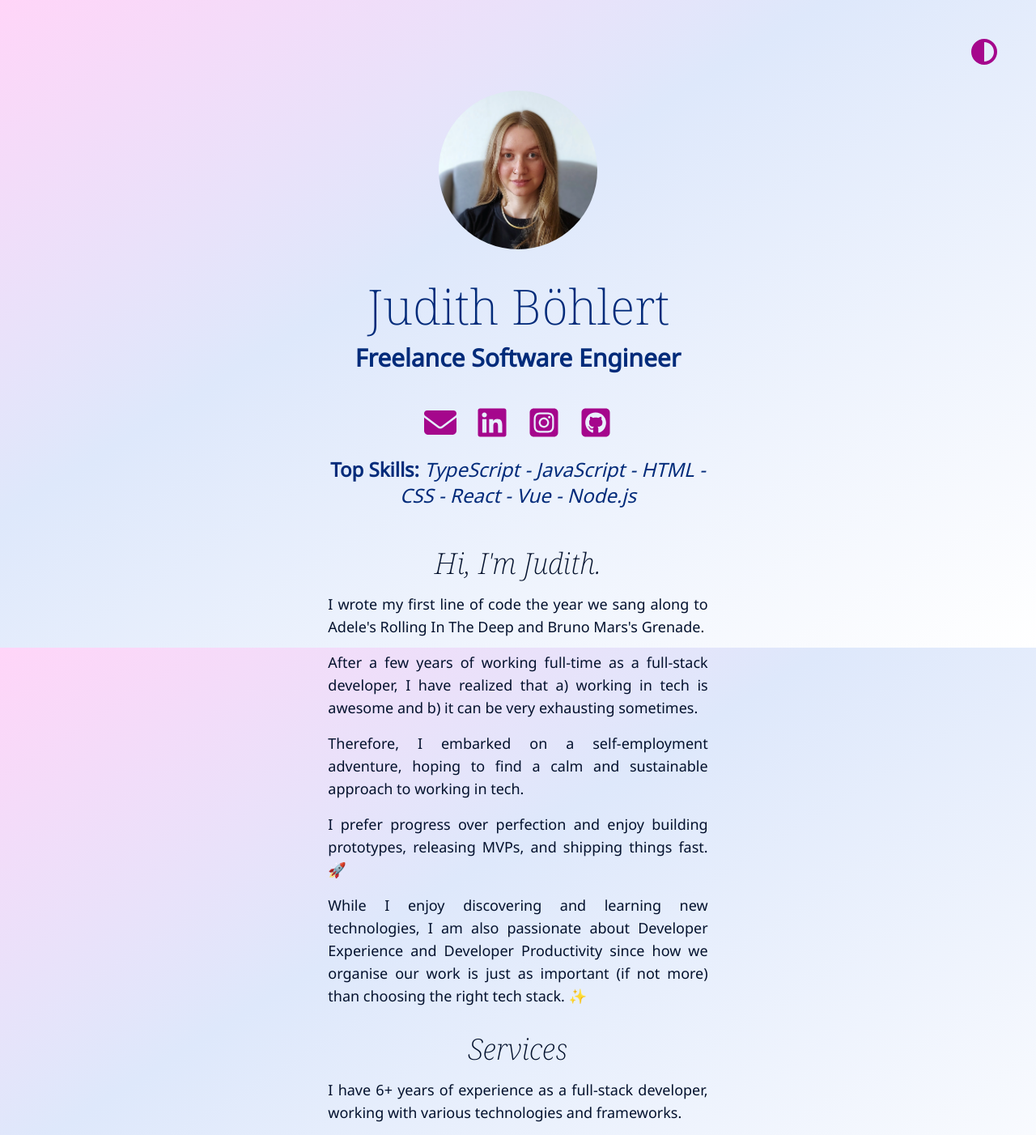
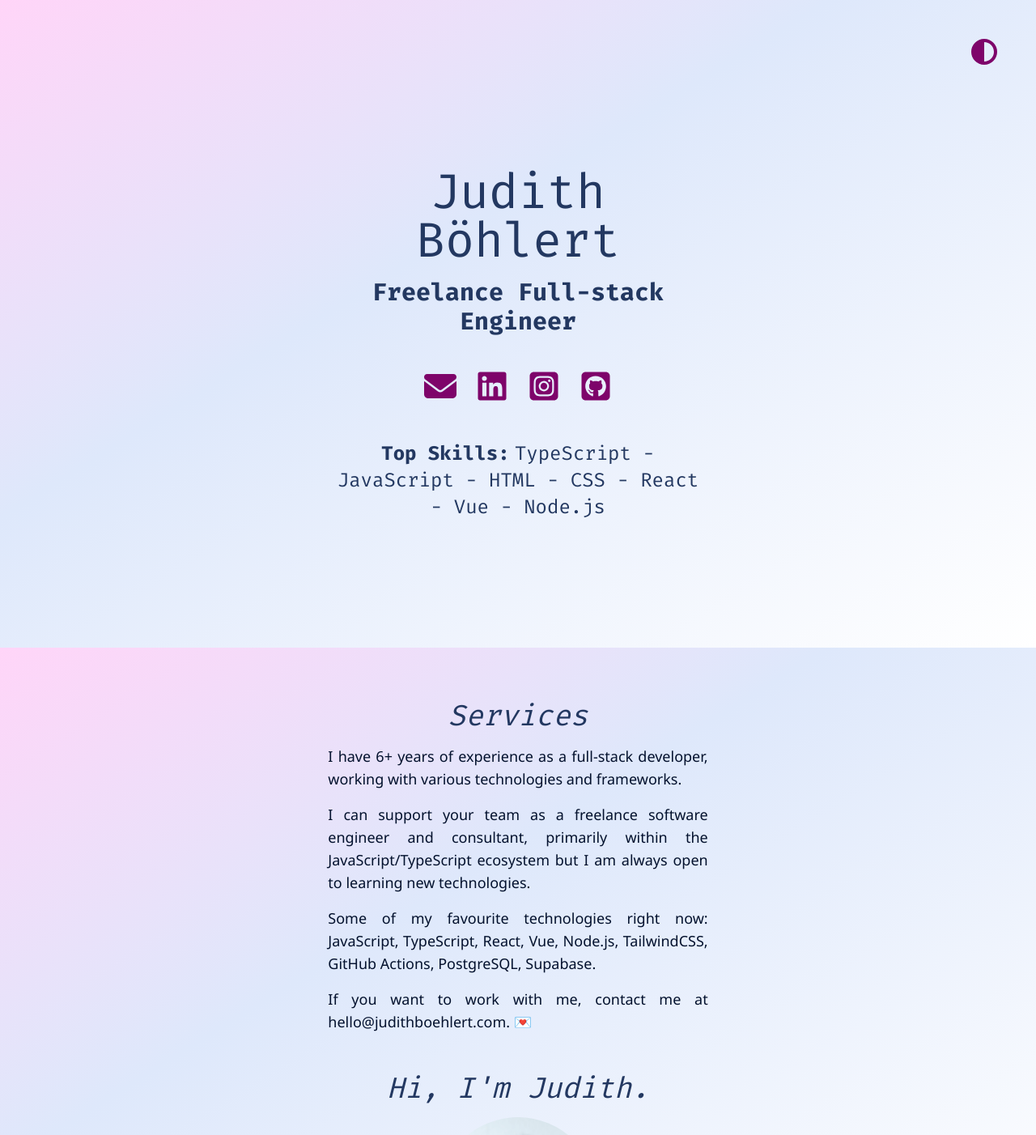
Before and after one commit to judicodes/judithboehlert-homepage, a React (Vite) app: page / in a window 1280 px wide. Shown: the top 1402 px of the page at 81% size. Built offline with nearby package versions, Linux system fonts and the light colour scheme.

Commit message:
Style updates: Colours, fonts, layout. (#15)
* Style updates: Colours, fonts, layout.

* Fix URL in GH Action.

```diff
--- a/index.html
+++ b/index.html
@@ -5,10 +5,12 @@
     <link rel="icon" type="image/x-icon" href="/favicon.ico" />
     <link rel="preconnect" href="https://fonts.googleapis.com" />
     <link rel="preconnect" href="https://fonts.gstatic.com" crossorigin />
-    <link rel="preconnect" href="https://fonts.googleapis.com" />
-    <link rel="preconnect" href="https://fonts.gstatic.com" crossorigin />
     <link
       href="https://fonts.googleapis.com/css2?family=Noto+Sans&family=Noto+Serif:ital,wght@0,200;0,400;1,200&display=swap"
+      rel="stylesheet"
+    />
+    <link
+      href="https://fonts.googleapis.com/css2?family=Fira+Mono:wght@400;500;700&display=swap"
       rel="stylesheet"
     />
     <meta name="viewport" content="width=device-width, initial-scale=1.0" />
--- a/src/App.tsx
+++ b/src/App.tsx
@@ -23,19 +23,25 @@ function App() {
 
   return (
     <>
-      <div className="min-w-screen min-h-screen bg-gradient-to-br from-pink-100 via-neutral-100 via-40% to-white bg-fixed dark:from-blue-900 dark:via-neutral-900 dark:via-40% dark:to-black">
+      <div className="min-w-screen min-h-screen bg-gradient-to-br from-pink-100 via-neutral-100 via-40% to-white bg-fixed dark:from-green-900 dark:via-neutral-900 dark:via-40% dark:to-black">
         <div className="flex h-10 flex-row justify-end px-12 pt-12">
-          <button onClick={toggleDarkLightMode} title="Toggle dark/light mode">
+          <button
+            onClick={toggleDarkLightMode}
+            type="button"
+            title="Toggle dark/light mode"
+          >
             <FontAwesomeIcon
               icon={faCircleHalfStroke}
-              className="size-8 text-pink-700 transition-all duration-500 hover:size-9 hover:text-pink-900 dark:text-pink-300 hover:dark:text-pink-500"
+              className="size-8 text-pink-900 transition-all duration-500 hover:size-9 hover:text-pink-500 dark:text-pink-500 hover:dark:text-pink-300"
             />
           </button>
         </div>
-        <div className="container mx-auto w-10/12 md:w-8/12 lg:w-5/12 2xl:w-4/12">
-          <HeaderSection />
+        <div className="container mx-auto w-10/12 md:w-8/12 lg:w-6/12 xl:w-5/12 2xl:w-4/12">
+          <div className=" flex h-[100vh] flex-col items-center justify-center text-center">
+            <HeaderSection />
+          </div>
+          <ServicesSection />
           <AboutSection />
-          <ServicesSection />
         </div>
         <div className="pb-4 pt-8 text-center">
           <Dialog>
--- a/src/components/AboutSection.tsx
+++ b/src/components/AboutSection.tsx
@@ -1,3 +1,5 @@
+import judiImage from "../assets/judi_couch_square_blurred.webp";
+
 const paragraphs = [
   "I wrote my first line of code the year we sang along to Adele's Rolling In The Deep and Bruno Mars's Grenade.",
 
@@ -12,11 +14,15 @@ const paragraphs = [
 
 function AboutSection() {
   return (
-    <div className="flex flex-col items-center">
-      <h3 className="mb-4 font-serif text-4xl font-light italic text-neutral-900 transition-all duration-500 dark:text-neutral-100">
+    <div className="my-8 flex flex-col items-center">
+      <h3 className="font-mono text-4xl italic text-neutral-700 transition-all duration-500 dark:text-neutral-100">
         Hi, I&apos;m Judith.
       </h3>
-
+      <img
+        src={judiImage}
+        alt="Portrait Judi."
+        className="my-4 aspect-square w-6/12 rounded-full md:w-5/12"
+      />
       <div className="flex flex-col ">
         {paragraphs.map((paragraph, index) => (
           <p
--- a/src/components/HeaderSection.tsx
+++ b/src/components/HeaderSection.tsx
@@ -5,7 +5,6 @@ import {
 } from "@fortawesome/free-brands-svg-icons";
 import { faEnvelope } from "@fortawesome/free-solid-svg-icons";
 import { FontAwesomeIcon } from "@fortawesome/react-fontawesome";
-import judiImage from "../assets/judi_couch_square_blurred.webp";
 
 const icons = [
   {
@@ -29,21 +28,16 @@ const icons = [
 function HeaderSection() {
   return (
     <div className="mb-12 flex flex-col items-center">
-      <img
-        src={judiImage}
-        alt="Picture of Judi."
-        className="mb-10 mt-16 aspect-square w-6/12 rounded-full md:w-5/12"
-      />
-      <h1 className="mb-4 font-serif  text-4xl font-light text-blue-900 transition-all duration-500 md:text-6xl dark:text-blue-100">
+      <h1 className="mb-4 font-mono text-4xl text-neutral-700 transition-all duration-500 md:text-6xl dark:text-neutral-100">
         Judith Böhlert
       </h1>
-      <h2 className="mb-10 text-xl font-semibold text-blue-900 transition-all duration-500 md:text-3xl dark:text-blue-100">
-        Freelance Software Engineer
+      <h2 className="font-mono text-xl font-semibold text-neutral-700 transition-all duration-500 md:text-3xl dark:text-neutral-100">
+        Freelance Full-stack Engineer
       </h2>
-      <div className="flex h-12 flex-row items-center justify-center space-x-6 ">
-        {icons.map((icon, index) => (
+      <div className="my-10 flex h-12 flex-row items-center justify-center space-x-6 ">
+        {icons.map((icon) => (
           <a
-            key={index}
+            key={icon.title}
             href={icon.url}
             title={icon.title}
             target="_blank"
@@ -51,15 +45,14 @@ function HeaderSection() {
           >
             <FontAwesomeIcon
               icon={icon.icon}
-              className="size-10 text-pink-700 transition-all duration-500 hover:size-12 hover:text-pink-900 dark:text-pink-300 hover:dark:text-pink-500"
+              className="size-10 text-pink-900 transition-all duration-500 hover:size-12 hover:text-pink-500 dark:text-pink-500 hover:dark:text-pink-300"
             />
           </a>
         ))}
       </div>
-      <h3 className=" mt-4 text-center text-xl  text-blue-900 transition-all duration-500 md:text-2xl dark:text-blue-100">
-        <span className="font-bold"> Top Skills:</span>{" "}
-        <span className="italic">
-          {" "}
+      <h3 className="text-center text-xl text-neutral-700 transition-all duration-500 md:text-2xl dark:text-neutral-100">
+        <span className="font-mono font-bold"> Top Skills:</span>{" "}
+        <span className="font-mono">
           TypeScript - JavaScript - HTML - CSS - React - Vue - Node.js
         </span>
       </h3>
--- a/src/components/ServicesSection.tsx
+++ b/src/components/ServicesSection.tsx
@@ -3,7 +3,7 @@ const paragraphs = [
 
   "I can support your team as a freelance software engineer and consultant, primarily within the JavaScript/TypeScript ecosystem but I am always open to learning new technologies.",
 
-  "Some of my favourite technologies right now: JavaScript, TypeScript, React, Vue, Node.js, TailwindCSS, GitHub Actions, Supabase.",
+  "Some of my favourite technologies right now: JavaScript, TypeScript, React, Vue, Node.js, TailwindCSS, GitHub Actions, PostgreSQL, Supabase.",
 
   "If you want to work with me, contact me at hello@judithboehlert.com. 💌"
 ];
@@ -11,7 +11,7 @@ const paragraphs = [
 function ServicesSection() {
   return (
     <div className="flex flex-col items-center">
-      <h3 className="my-4 font-serif text-4xl font-light italic text-neutral-900 transition-all duration-500 dark:text-neutral-100">
+      <h3 className="my-4 font-mono text-4xl italic text-neutral-700 transition-all duration-500 dark:text-neutral-100">
         Services
       </h3>
 
--- a/tailwind.config.js
+++ b/tailwind.config.js
@@ -26,6 +26,9 @@ export default {
         500: "#DC4BC5",
         700: "#A5078C",
         900: "#7E046A"
+      },
+      green: {
+        900: "#02292E"
       }
     },
     container: {
@@ -38,7 +41,8 @@ export default {
     extend: {
       fontFamily: {
         serif: ['"Noto Serif"', "serif"],
-        sans: ['"Noto Sans"', "sans-serif"]
+        sans: ['"Noto Sans"', "sans-serif"],
+        mono: ['"Fira Mono"', "monospace"]
       },
       keyframes: {
         "accordion-down": {
```
